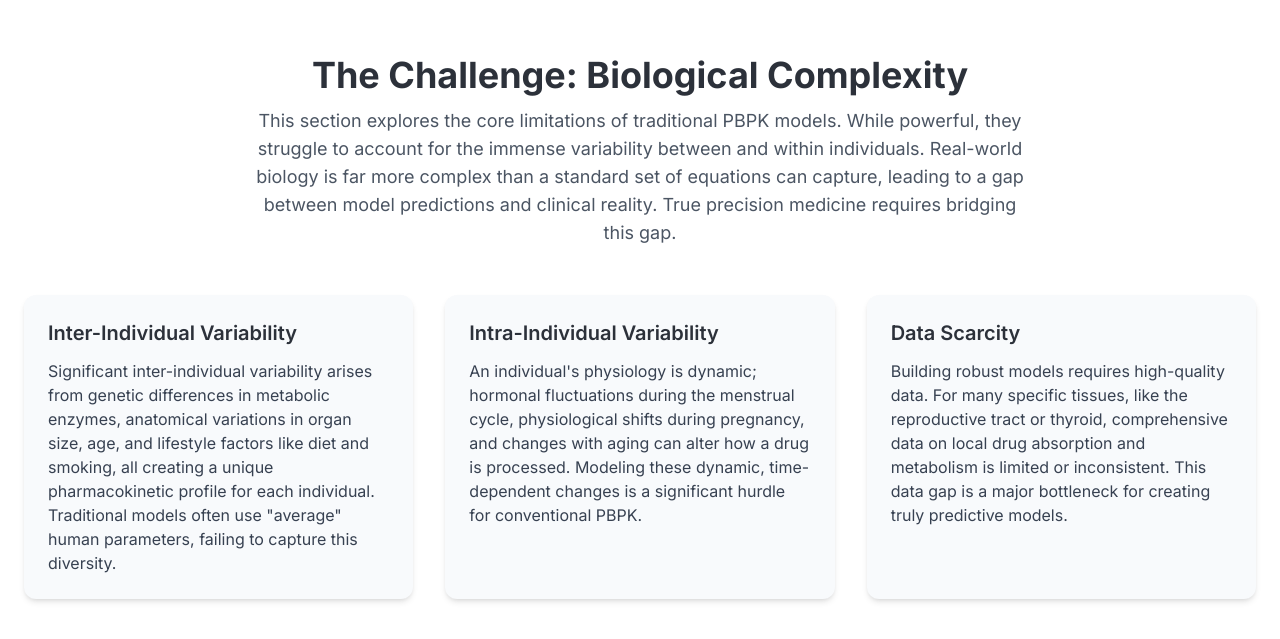
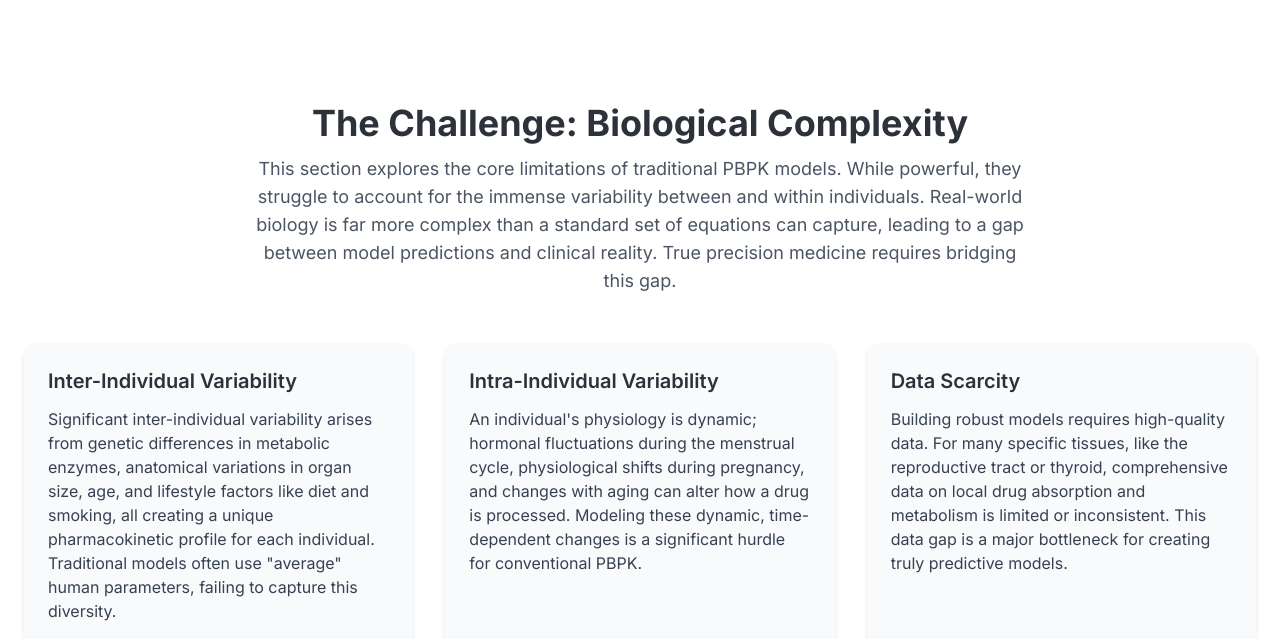
Before and after one commit to PriKalra/precision-med-narrative-framework, a React (Vite) app: page / in a window 1280 px wide. Shown: the part 2921-3560 px from the top of the page. Built offline with nearby package versions, Linux system fonts and the light colour scheme.

Commit message:
Implement full-screen section layout
Adjust the layout to utilize full-screen sections for improved visual presentation.

```diff
--- a/src/components/sections/ChallengeSection.tsx
+++ b/src/components/sections/ChallengeSection.tsx
@@ -22,7 +22,7 @@ const challenges = [
 
 const ChallengeSection: React.FC<{ id: string }> = ({ id }) => {
   return (
-    <section id={id} className="py-20 min-h-screen bg-white">
+    <section id={id} className="py-20 min-h-screen bg-white flex items-center">
       <div className="container mx-auto px-6">
         <div className="text-center mb-12">
           <h2 className="text-3xl md:text-4xl font-bold mb-3">The Challenge: Biological Complexity</h2>
--- a/src/components/sections/IntroductionSection.tsx
+++ b/src/components/sections/IntroductionSection.tsx
@@ -27,7 +27,7 @@ const IntroductionSection: React.FC<{ id: string }> = ({ id }) => {
     };
 
     return (
-        <section id={id} className="py-20">
+        <section id={id} className="py-20 min-h-screen flex items-center">
             <div className="container mx-auto px-6">
                 <div className="text-center mb-16">
                     <h2 className="text-3xl md:text-4xl font-bold mb-3">The Foundation: Physiologically Based Pharmacokinetics (PBPK)</h2>
--- a/src/components/sections/SolutionSection.tsx
+++ b/src/components/sections/SolutionSection.tsx
@@ -4,7 +4,7 @@ import FadeIn from '../ui/FadeIn';
 
 const SolutionSection: React.FC<{ id: string }> = ({ id }) => {
     return (
-        <section id={id} className="py-20 min-h-screen">
+        <section id={id} className="py-20 min-h-screen flex items-center">
             <div className="container mx-auto px-6">
                 <div className="text-center mb-12">
                     <h2 className="text-3xl md:text-4xl font-bold mb-3">The Solution: An Integrated AI-Powered Framework</h2>
```
